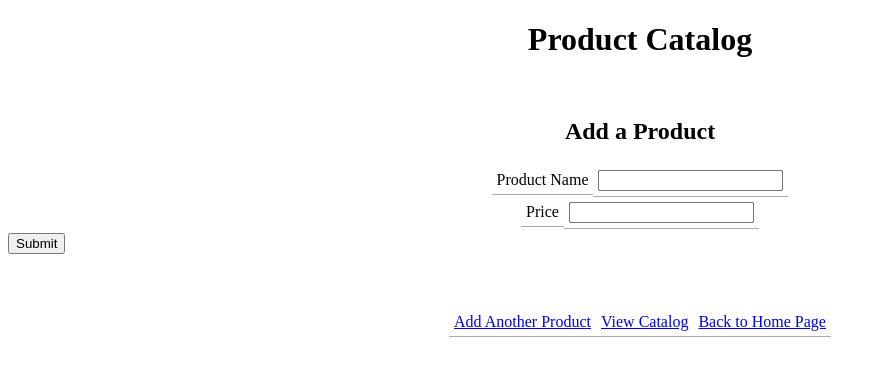
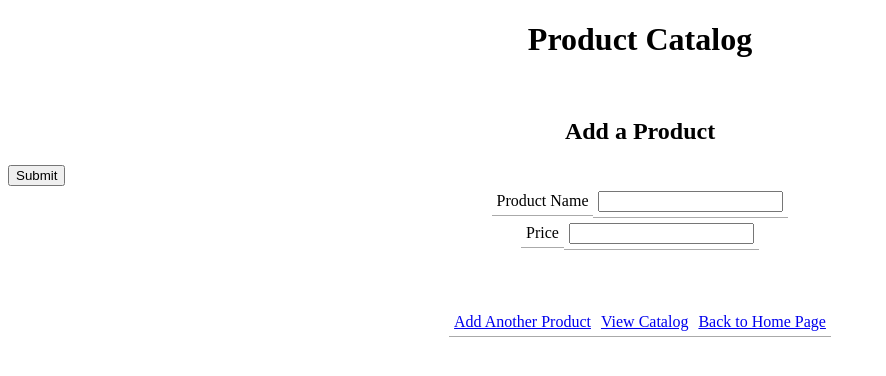
Before and after one commit to shreyaaithal/php-mysql-app-service-draft, a PHP site: page /insert.php in a window 1280 px wide. Shown: the top 376 px of the page, without its empty margins (0-886 px from the left). Run offline with PHP 8.4, Linux system fonts and the light colour scheme.

Commit message:
Update alignment for form

```diff
--- a/css/style.css
+++ b/css/style.css
@@ -12,12 +12,10 @@ ul {
 
 label {
 	display: block;
-	text-align: left;
 }
 
 input {
 	display: block;
-	text-align: left;
 }
 
 table {
--- a/insert.php
+++ b/insert.php
@@ -52,6 +52,7 @@
 
     <form method="post" action = "<?php echo htmlspecialchars($_SERVER["PHP_SELF"]); ?>">
         <table>
+            <div class="left-align"
                 <tr>
                     <td align="right">
                         <label for="ProductName">Product Name</label>
@@ -68,8 +69,12 @@
                         <input type="text" name="Price" id="Price">
                     </td>
                 </tr>
+                <tr>
+                    <input type="submit" name="submit" value="Submit">
+                </tr>
+            </div>
         </table>
-        <input type="submit" name="submit" value="Submit">
+
     </form>
 
     <?php
```
Lines whose indentation alone changed are shown as unchanged.
